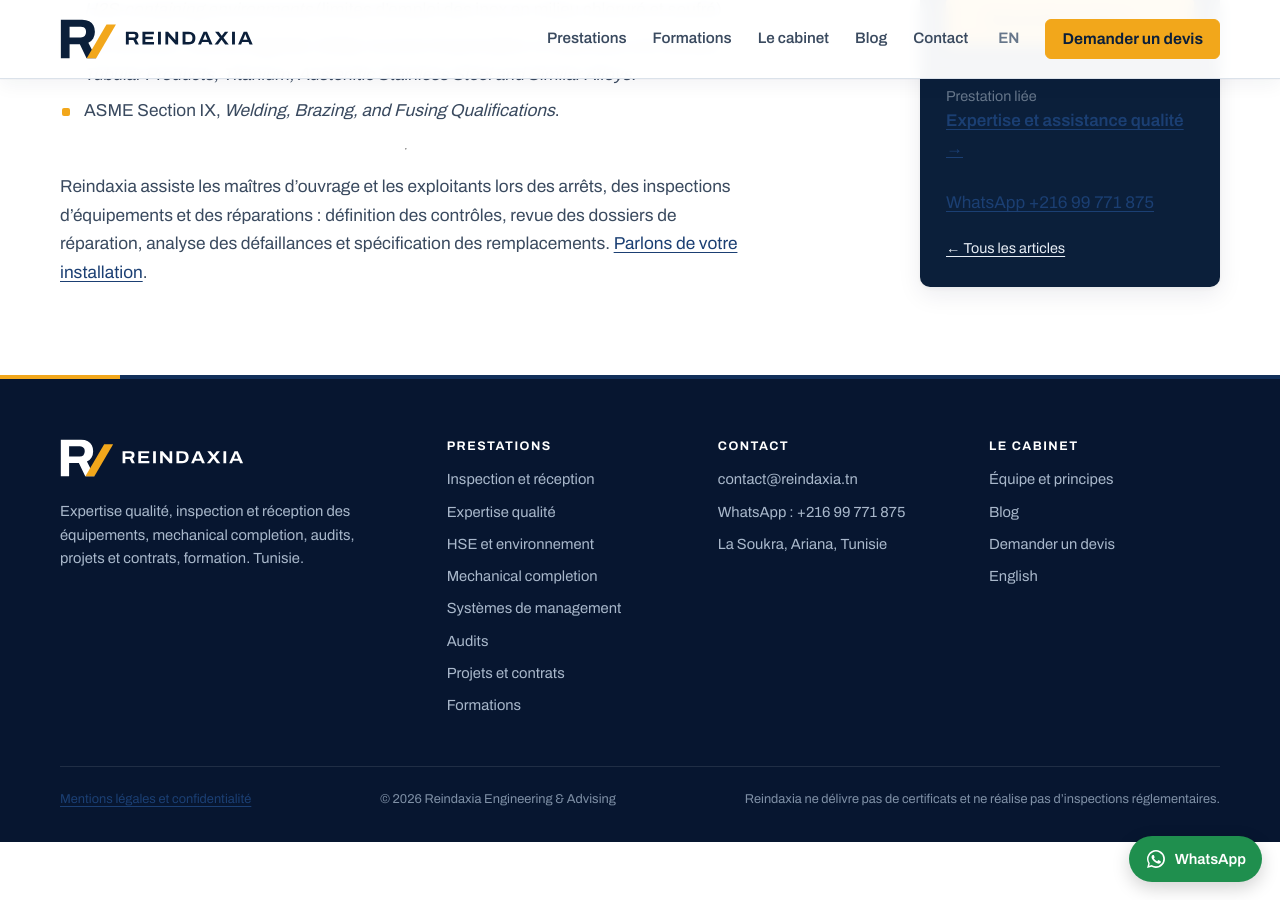
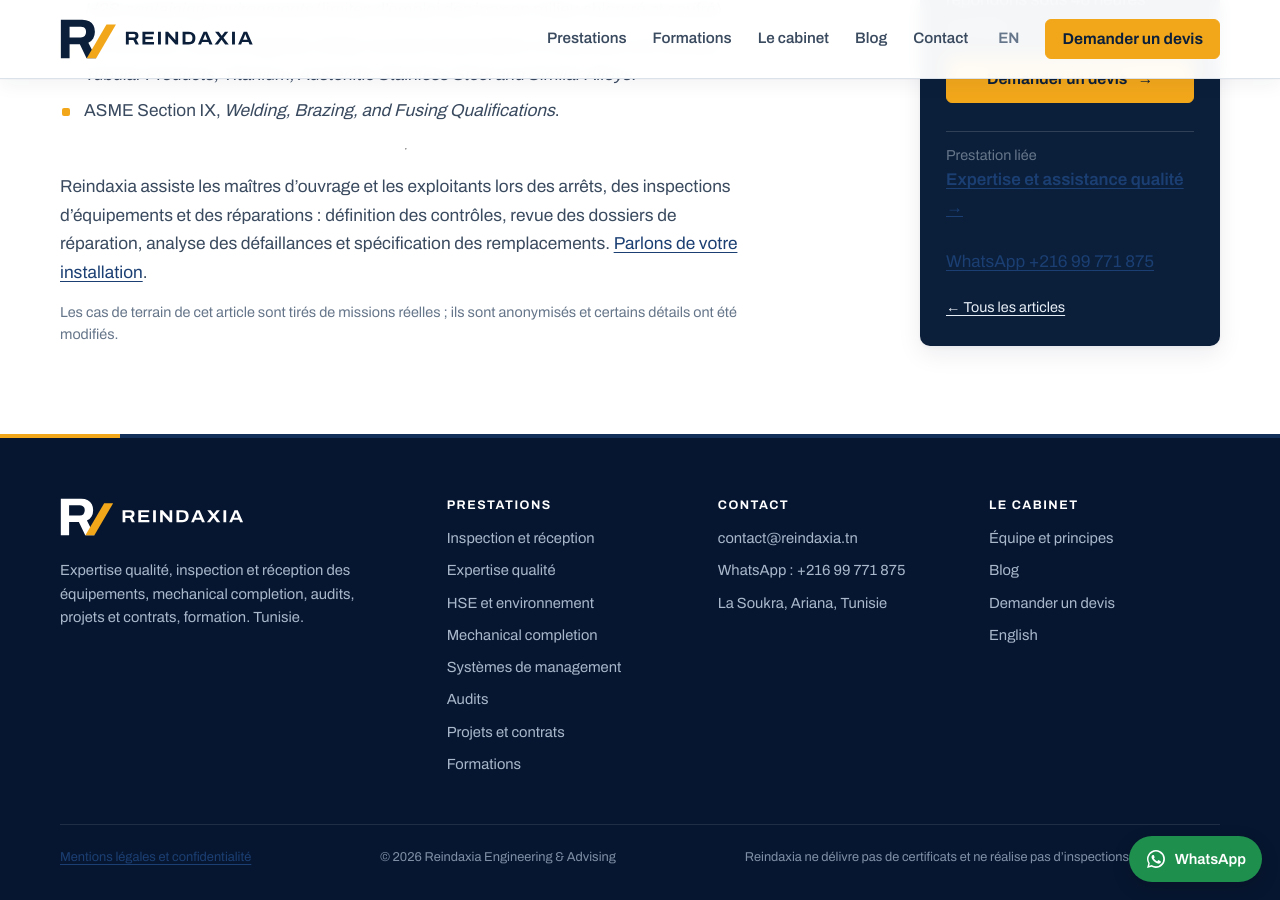
Before and after one commit to adeljihed-lab/reindaxia-site, a Jekyll site: the page built from _posts/2023-07-10-corrosion-sous-contrainte-chlorures-echangeur.md, in a window 1280 px wide and 900 px high, scrolled down 6954 px. Built offline with Jekyll 4.4.1, drawn with Linux system fonts in a browser that asks for light colours; some of the changed lines change nothing that is shown.

Commit message:
Add files via upload

```diff
--- a/_layouts/article.html
+++ b/_layouts/article.html
@@ -12,7 +12,7 @@
 <meta name="theme-color" content="#12263f">
 <link rel="canonical" href="{{ page.url | absolute_url }}">
 <meta property="og:type" content="article">
-<meta property="og:site_name" content="Reindaxia Engineering &amp; Consulting">
+<meta property="og:site_name" content="Reindaxia Engineering &amp; Advising">
 <meta property="og:title" content="{{ page.title | escape }}">
 <meta property="og:description" content="{{ page.description | default: page.excerpt | strip_html | normalize_whitespace | truncate: 160 | escape }}">
 <meta property="og:url" content="{{ page.url | absolute_url }}">
@@ -38,6 +38,7 @@
 <div class="wrap post-wrap">
   <article class="prose post-body">
     {{ content | replace: '<img ', '<img loading="lazy" decoding="async" ' }}
+    {% unless page.no_case_note %}<p class="small muted case-note">{% if en %}Field cases in this article come from real assignments; they are anonymised and some details have been changed.{% else %}Les cas de terrain de cet article sont tirés de missions réelles ; ils sont anonymisés et certains détails ont été modifiés.{% endif %}</p>{% endunless %}
   </article>
   <aside class="post-cta">
     {% assign svc = page.service %}{% unless svc %}{% case page.category %}{% when "Inspection et FAT" %}{% assign svc = "inspection-reception" %}{% when "Mechanical completion" %}{% assign svc = "mechanical-completion" %}{% when "HSE et sécurité des procédés" or "HSE and process safety" %}{% assign svc = "hse-environnement" %}{% when "Audits et ISO 9001" %}{% assign svc = "systemes-management" %}{% when "Qualité" or "Retour d'expérience" %}{% assign svc = "expertise-qualite" %}{% else %}{% assign svc = "projets-contrats" %}{% endcase %}{% endunless %}{% assign svcname = site.data.services[svc] %}
```
